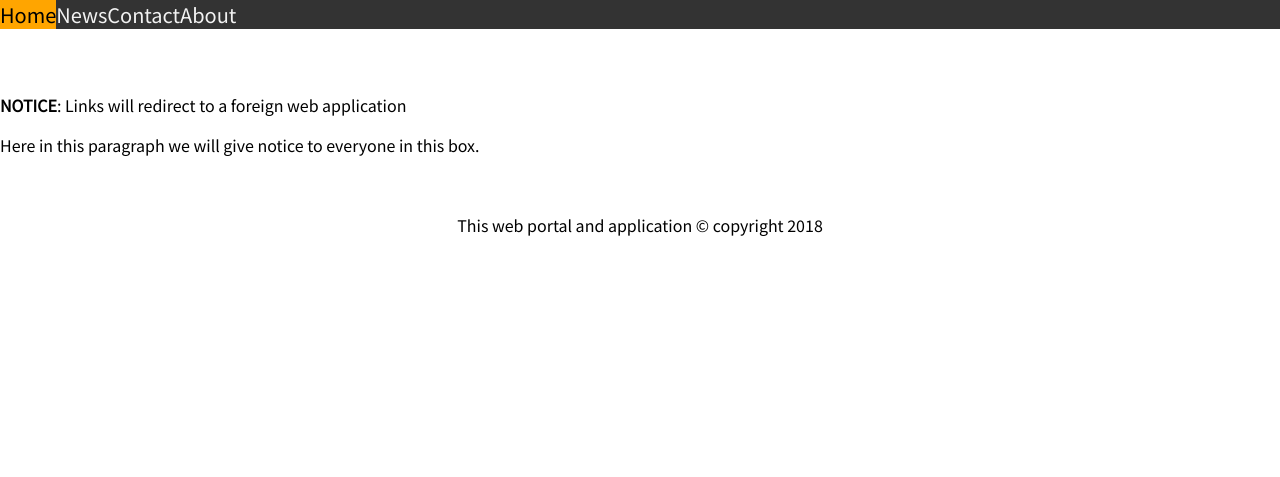
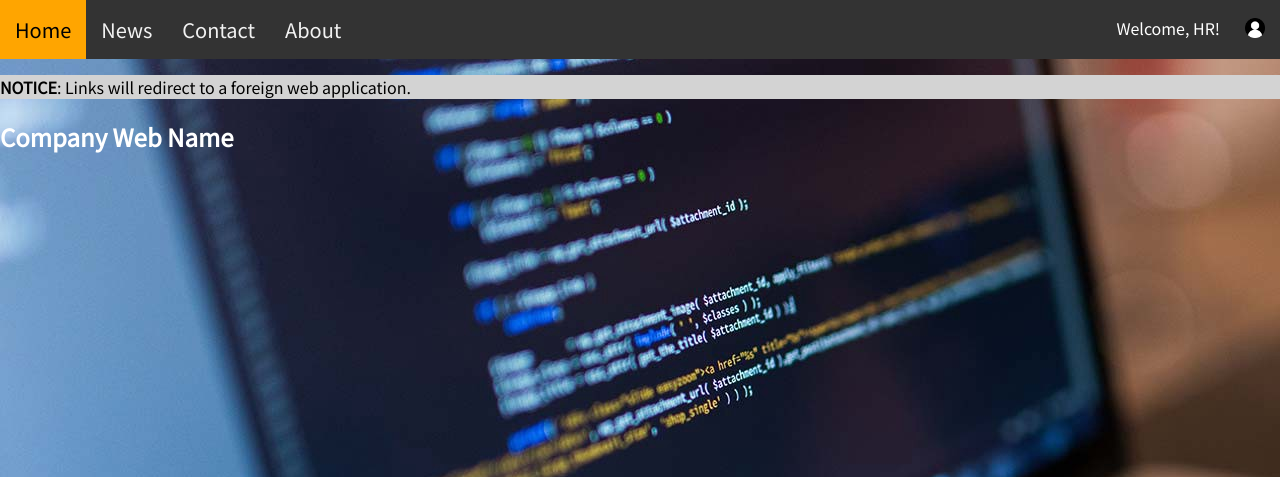
Before and after one commit to AMitchell719/WebPortalApplication, a Flask app: page /hr in a window 1280 px wide. Shown: the top 477 px of the page. Run offline with Flask 2, Linux system fonts and the light colour scheme.

Commit message:
Edited navigation bar and updates to site

```diff
--- a/templates/hr.html
+++ b/templates/hr.html
@@ -5,22 +5,20 @@
         <link rel="stylesheet" type="text/css" href="style.css">
         <link href="https://fonts.googleapis.com/css?family=Noto+Sans+JP" rel="stylesheet">
     </head>
-    <body>
+    <body style="background-image: url('dev_pic.jpeg')">
 
         <div class="topNavBar">
             <a href="#home">Home</a>
             <a href="#news">News</a>
             <a href="#contact">Contact</a>
             <a href="#about">About</a>
-         </div>
+            <a style="float: right"><img src="user.png" height=20px width=20px></a>
+            <p id="welcome" style="float: right">Welcome, HR!</p>
+        </div>
 
-         <section id="first_section">
-            <br><br>
-            <p id="notice"><strong>NOTICE</strong>: Links will redirect to a foreign web application</p>
-        </section>
-
-        <section id="second_section">
-            <p>Here in this paragraph we will give notice to everyone in this box.</p>
+        <section>
+            <p id="notice"><strong>NOTICE</strong>: Links will redirect to a foreign web application.</p>
+            <h1 id="companyName">Company Web Name</h1>
         </section>
 
         <!--
@@ -28,7 +26,7 @@
             Will include images.
         -->
 
-        <!-- <br /><br />
+      <!--   <br />
 
             HR Administration Links:<br />
             <ul>
@@ -51,10 +49,10 @@
                 <li><a href="http://localhost:5000/redirect">Building Plan</a></li>
                 <li><a href="http://localhost:5000/redirect">Report Violation</a></li>
                 <li><a href="http://localhost:5000/redirect">Health and Safety Information</a></li>
-            </ul> -->
+            </ul>
 
             <footer align="center">
                 <br /><p id="copyright">This web portal and application &copy; copyright 2018</p>
-            </footer>
+            </footer> -->
     </body>
 </html>
--- a/templates/style.css
+++ b/templates/style.css
@@ -3,7 +3,6 @@ html {
 }
 
 body {
-	background-color: white;
 	margin: 0;
 }
 
@@ -16,12 +15,33 @@ body {
 	float: left;
 	color: #f2f2f2;
 	text-align: center;
-	padding: 15px, 15px;
+	padding: 15px;
+	font-size: 20px;
 	text-decoration: none;
-	font-size: 20px;
 }
 
 .topNavBar a:hover {
 	background-color: orange;
 	color: black;
 }
+
+#welcome {
+	color: white;
+	text-align: center;
+	padding-right: 10px;
+}
+
+#companyName {
+	color: white;
+}
+
+#notice {
+	background-color: lightgray;
+	border-left: 5px;
+	border-color: red;
+}
+
+#copyright {
+	color: white;
+	font-size: 20px;
+}
```
Also changed, not shown: templates/dev_pic.jpeg (added).
